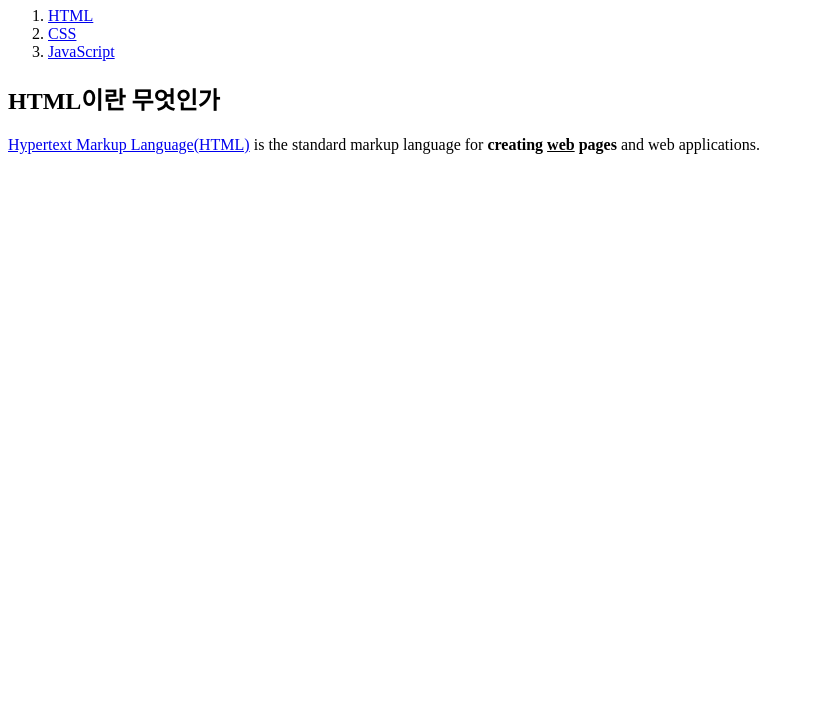
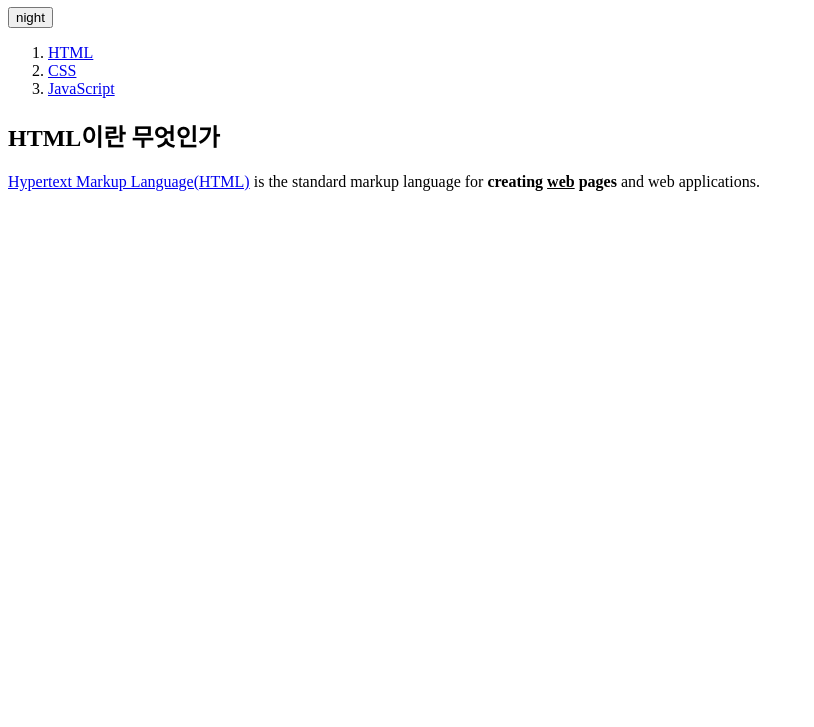
Before and after one commit to psrk0101/WEB, a plain HTML site: page Page/1.html in a window 1280 px wide. Shown: the part 73-800 px from the top of the page, without its empty margins (0-814 px from the left). Drawn offline with Linux system fonts and the light colour scheme.

Commit message:
Add files via upload

```diff
--- a/Page/1.html
+++ b/Page/1.html
@@ -3,9 +3,12 @@
 	<head>
 		<title>WEB1 - HTML</title>
 		<meta charset="utf-8"/>
+		<script src="../common.js"></script>
 	</head>
 	<body>
     <h1><a href="../index.html">WEB</a></h1>
+
+		<input type="button" value="night" onclick="backgroundToggle(this)"/>
 		<ol>
 			<li><a href="1.html">HTML</a></li>
 			<li><a href="2.html">CSS</a></li>
--- /dev/null
+++ b/common.js
@@ -0,0 +1,13 @@
+function backgroundToggle(me){
+    var target = document.querySelector('body')
+
+    if(me.value === 'night'){
+        target.style.backgroundColor = 'black'
+        target.style.color = 'white'
+        me.value = 'day'
+    }else{
+        target.style.backgroundColor = 'white'
+        target.style.color = 'black'
+        me.value = 'night'
+    }
+}
```
Also changed, not shown: index.html (+4 -0 lines).
